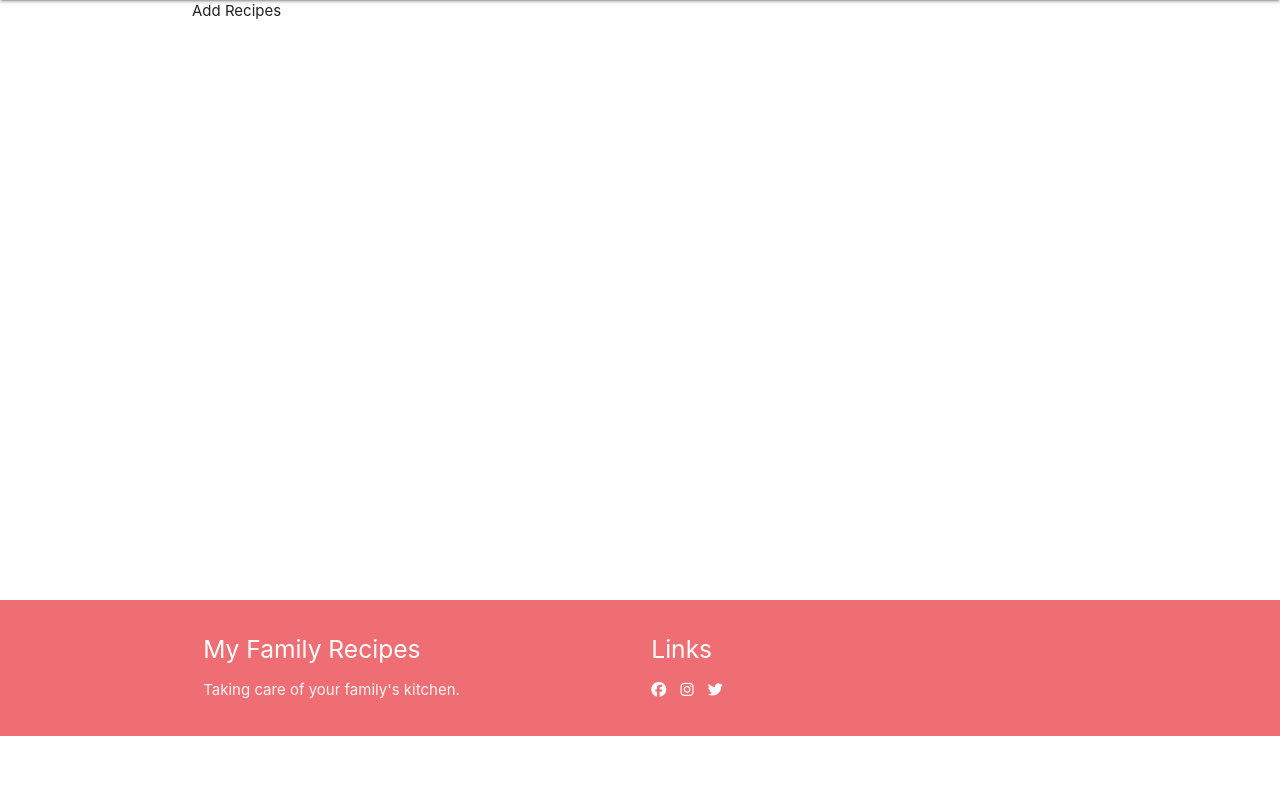
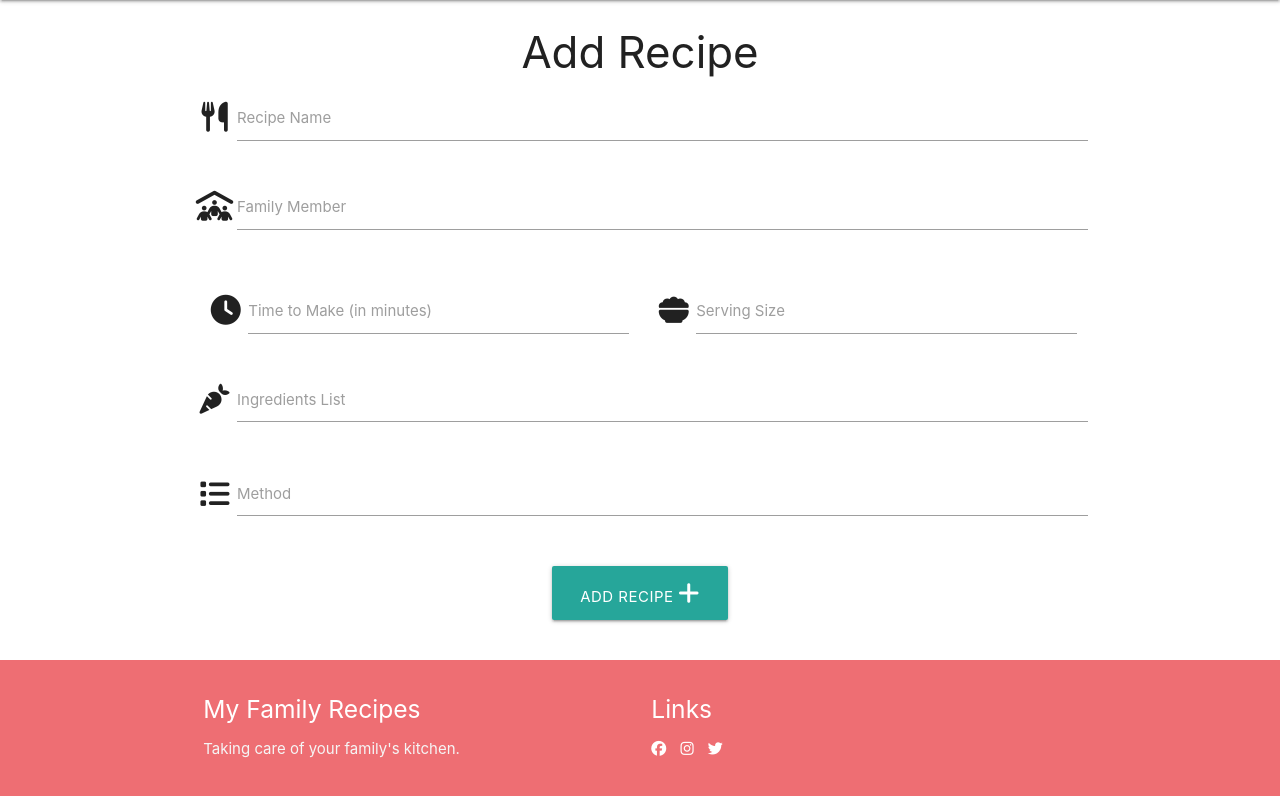
Before and after one commit to anniefenton/milestone-project-3, a Flask app: page /add_recipe in a window 1280 px wide. Shown: the part 64-860 px from the top of the page. Before the commit the page ends 800 px from the top, so only its background shows below. Run offline with Flask 2, Linux system fonts and the light colour scheme; data that the repository does not hold is empty; some libraries are stand-ins or nearby versions.

Commit message:
create form for adding a recipe on add_recipe.html

```diff
--- a/family_recipes/models.py
+++ b/family_recipes/models.py
@@ -29,7 +29,7 @@ class Recipe(db.Model):
     id = db.Column(db.Integer, primary_key=True)
     recipe_name = db.Column(db.String(60), unique=True, nullable=False)
     family_member = db.Column(db.String(30), nullable=False)
-    time_to_make = db.Column(db.Time, nullable=False)
+    time_to_make = db.Column(db.Integer, nullable=False)
     serving_size = db.Column(db.Integer, nullable=False)
     ingredients = db.Column(db.Text, nullable=False)
     method = db.Column(db.Text, nullable=False)
--- a/family_recipes/routes.py
+++ b/family_recipes/routes.py
@@ -44,17 +44,30 @@ def register():
     return render_template("register.html")
 
 
-# recipes
-@app.route("/recipes")
-def recipes():
-    return render_template("recipes.html")
+# Recipes
+@app.route("/recipe")
+def recipe():
+    return render_template("recipe.html")
 
 
 # Add recipes
-@app.route("/add_recipe")
+@app.route("/add_recipe", methods=["GET", "POST"])
 def add_recipe():
-    return render_template("add_recipe.html")
-
+    diet = list(Diet.query.order_by(Diet.diet_type).all())
+    if request.method == "POST":
+        recipe = Recipe(
+            recipe_name=request.form.get("recipe_name"),
+            family_member=request.form.get("family_name"),
+            time_to_make=request.form.get("time_to_make"),
+            serving_size=request.form.get("serving_size"),
+            ingredients=request.form.get("ingredients"),
+            method=request.form.get("method"),
+            diet_id=request.form.get("diet_id")
+        )
+        db.session.add(recipe)
+        db.session.commit()
+        return redirect(url_for("recipe"))
+    return render_template("add_recipe.html", diet=diet)
 
 # Diet
 @app.route("/diet")
--- a/family_recipes/templates/add_diet.html
+++ b/family_recipes/templates/add_diet.html
@@ -1,6 +1,8 @@
 {% extends "base.html" %}
 {% block content %}
+
 <h3 class="center">Add Diet</h3>
+
 <div class="row center">
     <form method="POST" action="{{ url_for('add_diet') }}">
         <!--Diet Type-->
--- a/family_recipes/templates/add_recipe.html
+++ b/family_recipes/templates/add_recipe.html
@@ -1,4 +1,65 @@
 {% extends "base.html" %}
 {% block content %}
-Add Recipes
+
+<h3 class="center">Add Recipe</h3>
+
+<div class="row center">
+    <form method="POST" action="{{ url_for('add_recipe') }}">
+        <!--Recipe Name-->
+        <div class="row">
+            <div class="input-field col-12">
+                <i class="fa-solid fa-utensils prefix"></i>
+                <input id="recipe_name" name="recipe_name" type="text" minlength="1" maxlength="30" class="validate" required>
+                <label for="recipe_name">Recipe Name</label>
+            </div>
+        </div>
+        <!--Family Member-->
+        <div class="row">
+            <div class="input-field col-12">
+                <i class="fa-solid fa-people-roof prefix"></i>
+                <input id="family_member" name="family_member" type="text" minlength="1" maxlength="30" class="validate" required>
+                <label for="family_member">Family Member</label>
+            </div>
+        </div>
+        <div class="row">
+            <!--Time to make-->
+            <div class="input-field col s12 m6 l6">
+                <i class="fa-solid fa-clock prefix"></i>
+                <input id="time_to_make" name="time_to_make" type="number" minlength="1" maxlength="30" class="validate" required>
+                <label for="time_to_make">Time to Make (in minutes)</label>
+            </div>
+            <!--Serving Size-->
+            <div class="input-field col s12 m6 l6">
+                <i class="fa-solid fa-bowl-food prefix"></i>
+                <input id="serving_size" name="serving_size" type="number" minlength="1" maxlength="30" class="validate" required>
+                <label for="serving_size">Serving Size</label>
+            </div>
+        </div>
+        <!--Ingredients-->
+        <div class="row">
+            <div class="input-field col-12">
+                <i class="fa-solid fa-carrot prefix"></i>
+                <textarea id="ingredients" name="ingredients" class="materialize-textarea validate" required></textarea>
+                <label for="ingredients">Ingredients List</label>
+            </div>
+        </div>
+        <!--Method-->
+        <div class="row">
+            <div class="input-field col-12">
+                <i class="fa-solid fa-list prefix"></i>
+                <textarea id="method" name="method" class="materialize-textarea validate" required></textarea>
+                <label for="method">Method</label>
+            </div>
+        </div>
+        <!--Submit Button-->
+        <div class="row">
+            <div class="col-12 center">
+                <button class="btn-large waves-effect waves-light" type="submit">
+                    Add Recipe <i class="fa-solid fa-plus"></i>
+                </button>
+            </div>
+        </div>
+    </form>
+</div>
+
 {% endblock %}
--- a/family_recipes/templates/base.html
+++ b/family_recipes/templates/base.html
@@ -18,7 +18,7 @@
                 <a href="#" data-target="mobile-demo" class="sidenav-trigger"><i class="fa-solid fa-ellipsis-vertical"></i></a>
                 <ul class="right hide-on-med-and-down">
                     <li><a href="{{ url_for('home') }}">Home</a></li>
-                    <li><a href="{{ url_for('recipes') }}">Recipes</a></li>
+                    <li><a href="{{ url_for('recipe') }}">Recipes</a></li>
                     <li><a href="{{ url_for('login') }}">Log In</a></li>
                     <li><a href="{{ url_for('register') }}">Register</a></li>
                     <!--<li><a href="{{ url_for('add_diet') }}">Manage Diets</a></li>-->
@@ -29,7 +29,7 @@
         <!--Mobile Sidenav-->
         <ul class="sidenav" id="mobile-demo">
             <li><a href="{{ url_for('home') }}">Home</a></li>
-            <li><a href="{{ url_for('recipes') }}">Recipes</a></li>
+            <li><a href="{{ url_for('recipe') }}">Recipes</a></li>
             <li><a href="{{ url_for('login') }}">Log In</a></li>
             <li><a href="{{ url_for('register') }}">Register</a></li>
             <!--<li><a href="{{ url_for('add_diet') }}">Manage Diets</a></li>-->
```
Also changed, not shown: family_recipes/templates/recipe.html (renamed from family_recipes/templates/recipes.html).
